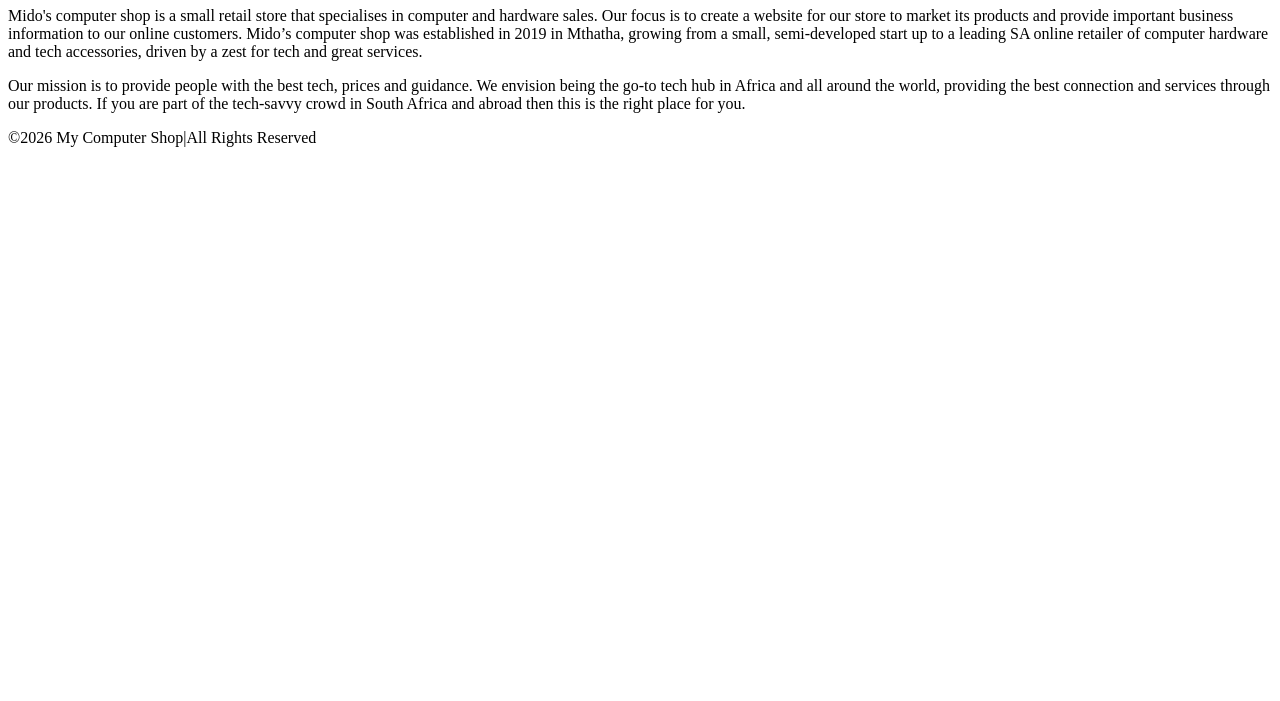
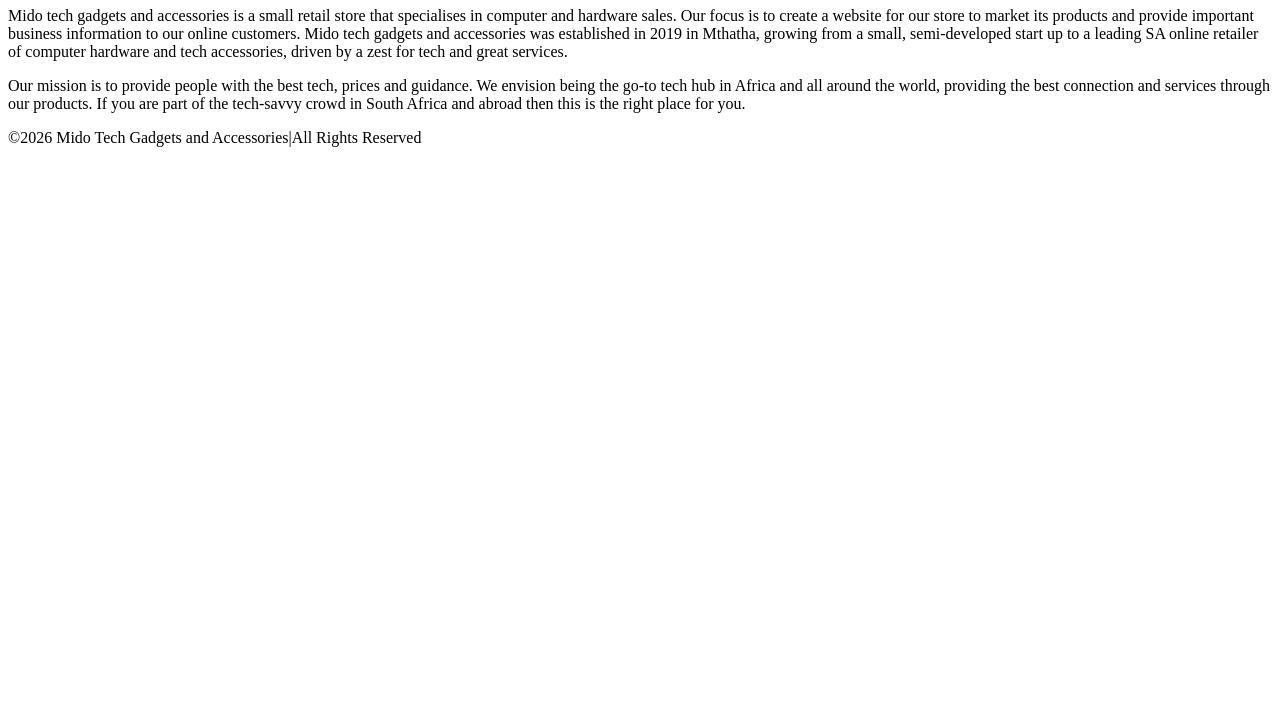
Before and after one commit to Nqweno-3/Part-1-draft, a plain HTML site: page about.html in a window 1280 px wide. Shown: the part 99-800 px from the top of the page. Drawn offline with Linux system fonts and the light colour scheme.

Commit message:
Update about.html

```diff
--- a/about.html
+++ b/about.html
@@ -14,10 +14,10 @@
 <a href="contact.html">Contact</a>
 </nav>
     <h1>About Us</h1>
-<p>Mido's computer shop is a small retail store that specialises in computer and hardware sales. Our focus is to create a website for our store to market its products and provide important business information to our online customers. Mido’s computer shop was established in 2019 in Mthatha, growing from a small, semi-developed start up to a leading SA online retailer of computer hardware and tech accessories, driven by a zest for tech and great services.</p>
+<p>Mido tech gadgets and accessories is a small retail store that specialises in computer and hardware sales. Our focus is to create a website for our store to market its products and provide important business information to our online customers. Mido tech gadgets and accessories was established in 2019 in Mthatha, growing from a small, semi-developed start up to a leading SA online retailer of computer hardware and tech accessories, driven by a zest for tech and great services.</p>
 <p>Our mission is to provide people with the best tech, prices and guidance. We envision being the go-to tech hub in Africa and all around the world, providing the best connection and services through our products. If you are part of the tech-savvy crowd in South Africa and abroad then this is the right place for you.</p>
 <footer>
-    <p>&copy;2026 My Computer Shop|All Rights Reserved</p>
+    <p>&copy;2026 Mido Tech Gadgets and Accessories|All Rights Reserved</p>
 </footer>
 
 </body>
```
